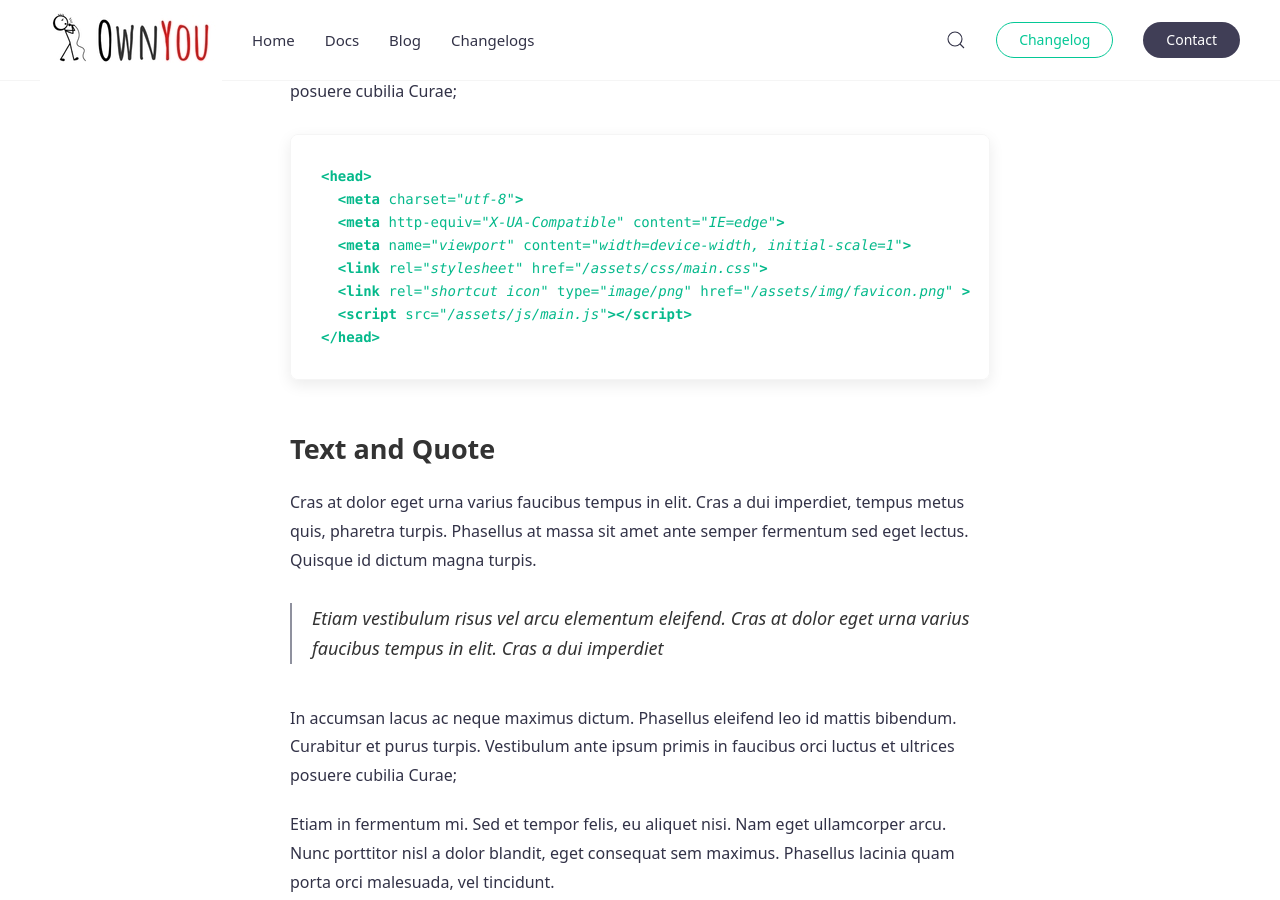
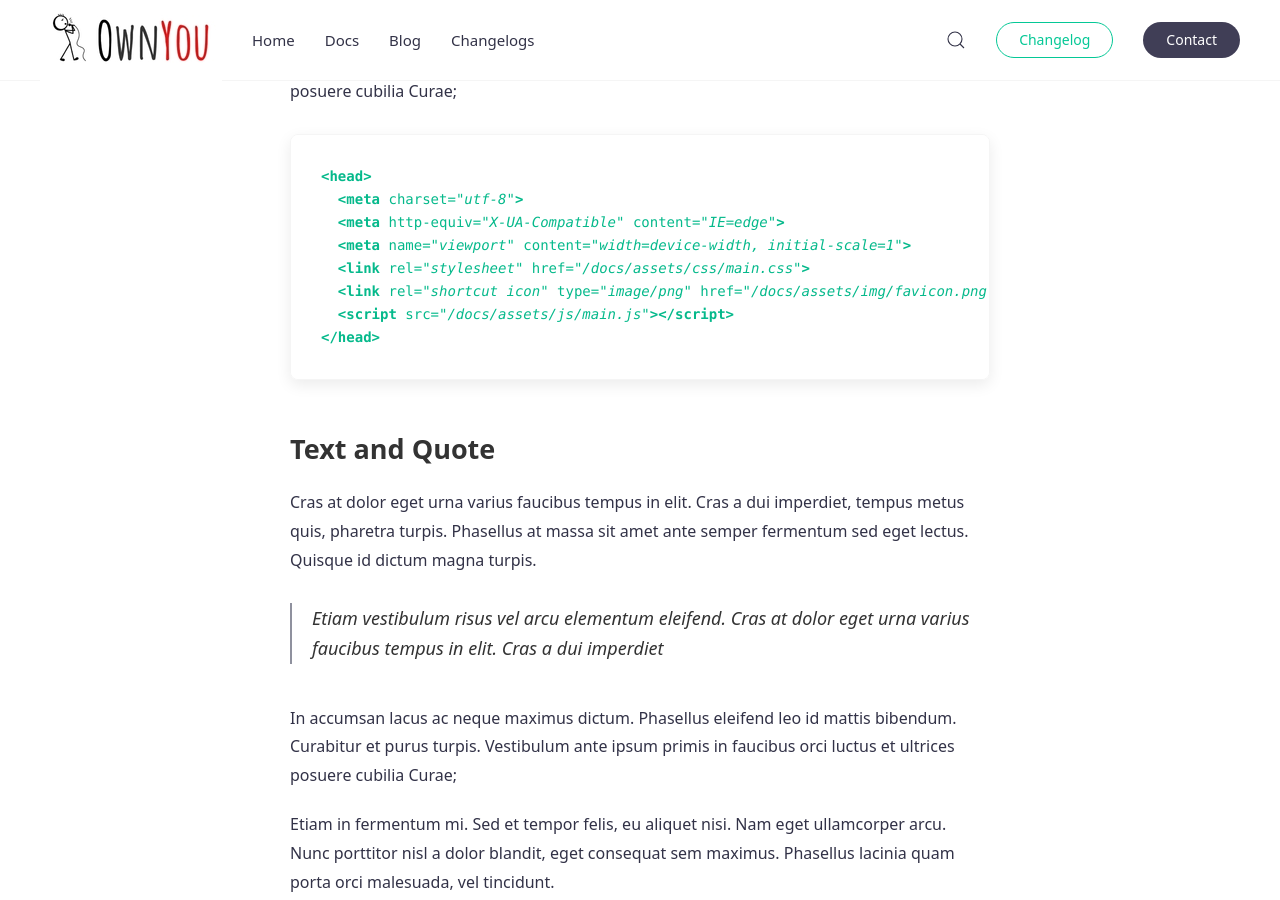
Before and after one commit to OwnYouLtd/docs, a Jekyll site: the page built from _posts/2017-05-25-post7.md, in a window 1280 px wide and 900 px high, scrolled down 1299 px. Built offline with Jekyll 4.4.1, drawn with Linux system fonts in a browser that asks for light colours.

Commit message:
Update _config.yml

```diff
--- a/_config.yml
+++ b/_config.yml
@@ -10,7 +10,7 @@ description:        OwnYou docs and material related to architecture.
 lang:               en
 
 # Site subpath, e.g. /blog
-baseurl:            ""
+baseurl:            "docs"
 
 # Permalink URLs structure, for permalink style options see: https://jekyllrb.com/docs/permalinks/
 permalink:          /:title/
```
